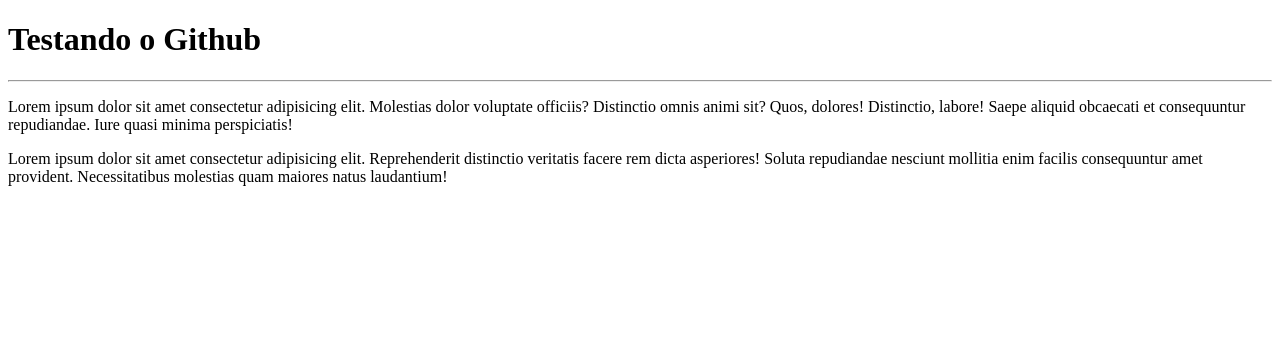
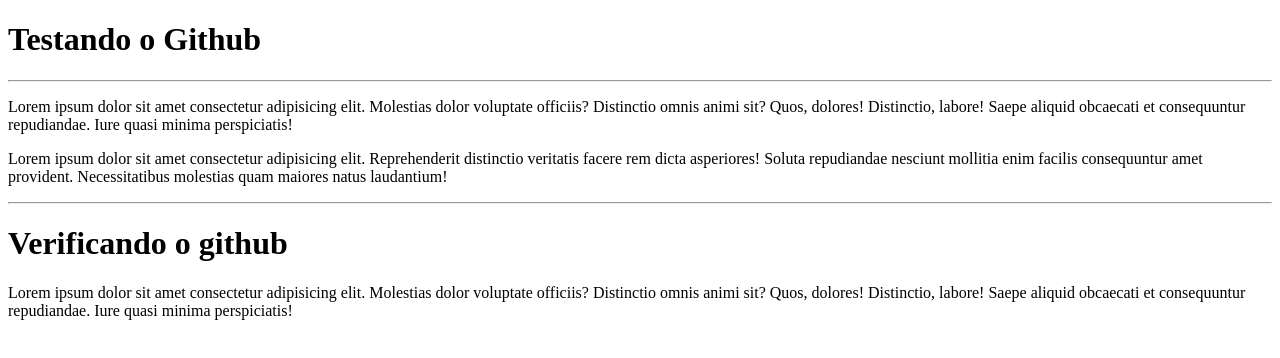
Before and after one commit to FlaviaLuciana/ola-mundo, a plain HTML site: page site-teste/index.html in a window 1280 px wide. Drawn offline with Linux system fonts and the light colour scheme.

Commit message:
atualizando

```diff
--- a/site-teste/index.html
+++ b/site-teste/index.html
@@ -16,5 +16,12 @@
     <p>Lorem ipsum dolor sit amet consectetur adipisicing elit. Reprehenderit distinctio veritatis
         facere rem dicta asperiores! Soluta repudiandae nesciunt mollitia enim facilis consequuntur
         amet provident. Necessitatibus molestias quam maiores natus laudantium!</p>
+
+        <hr>
+     <h1>Verificando o github</h1>
+     <p>Lorem ipsum dolor sit amet consectetur adipisicing elit. Molestias dolor voluptate officiis?
+        Distinctio omnis animi sit? Quos, dolores! Distinctio, labore! Saepe aliquid obcaecati et
+        consequuntur repudiandae. Iure quasi minima perspiciatis!
+    </p>
 </body>
 </html>
```
